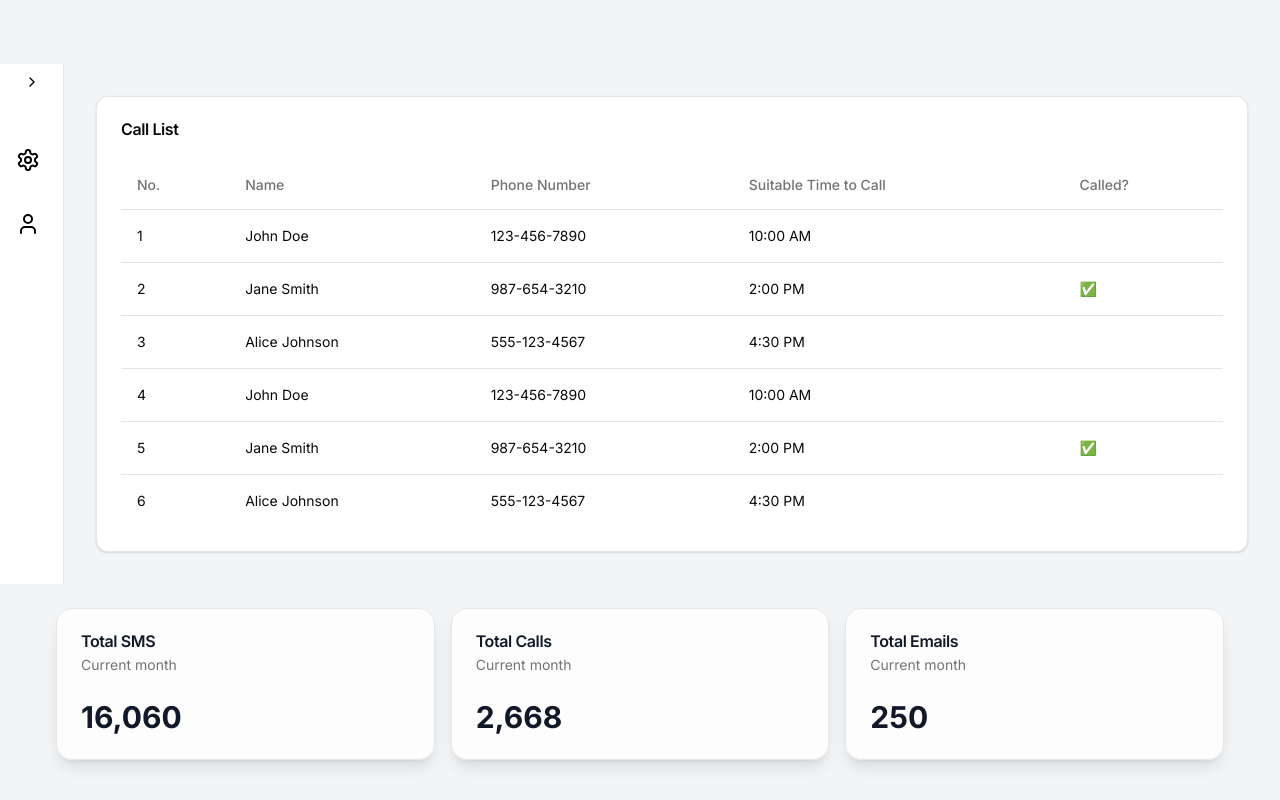
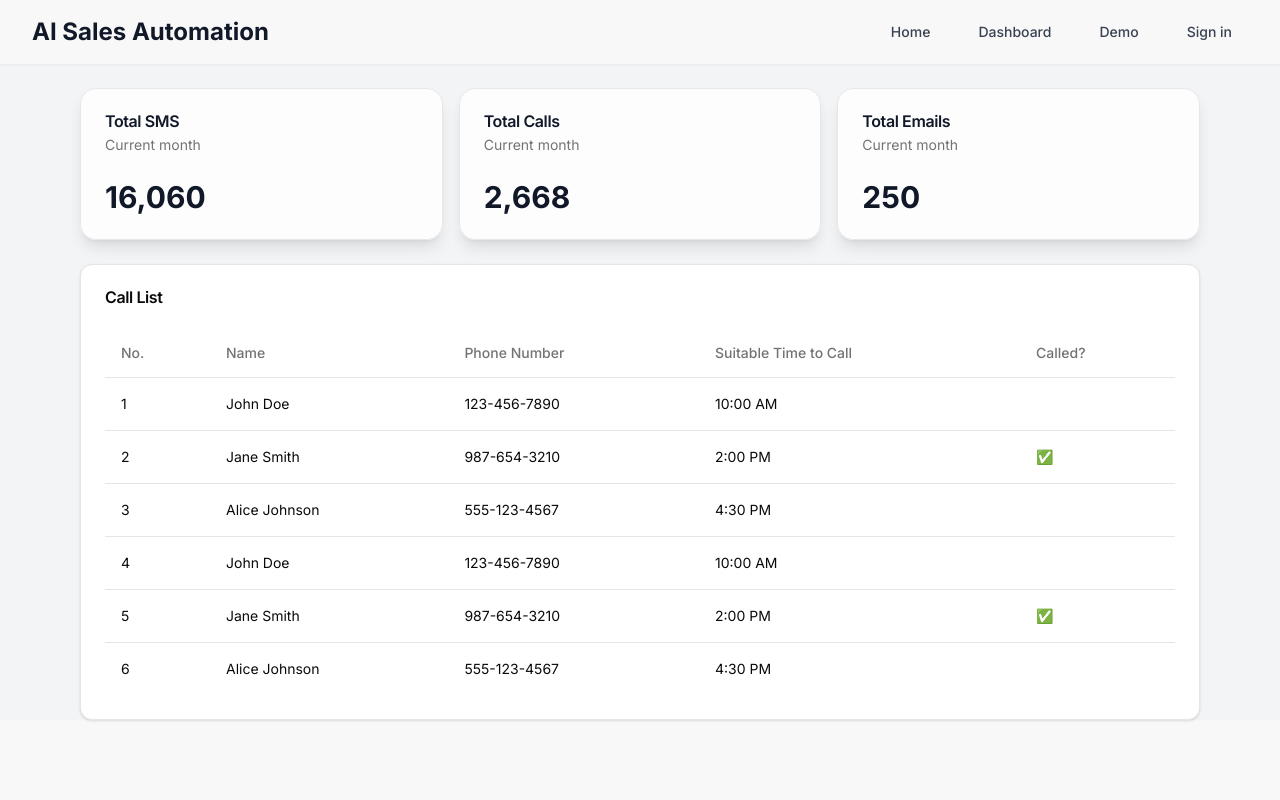
Before and after one commit to l1ak1l/AI-Sales-Automation-Front-end, a Next.js app: page /calling in a window 1280 px wide. Built offline with nearby package versions, Linux system fonts and the light colour scheme.

Commit message:
navbar responsive + calling page responsive

```diff
--- a/app/calling/page.tsx
+++ b/app/calling/page.tsx
@@ -13,6 +13,8 @@ import { Sidebar } from "@/components/sidebar";
 import { Button } from "@/components/ui/button";
 import { CardSpotlightComponent } from "@/components/card-spotlight";
 import { Briefcase, CheckSquare, Heart } from "lucide-react";
+import { Navbar } from "@/components/navbar"
+
 import { Card, CardContent, CardHeader, CardTitle, CardDescription } from "@/components/ui/card";
 
 
@@ -27,10 +29,54 @@ export default function CallingPage() {
     ];
 
     return (
-        <div className="min-h-screen bg-gray-100">
-            <div className="flex pt-16 flex-wrap">
+        <div className="w-full bg-gray-100">
+            <div className="">
+                <Navbar />
+
+            </div>
+
+
+
+            {/* <div className="hidden md:block">
                 <Sidebar />
-                <div className="flex-1 p-8 text-black min-w-screen">
+            </div>  */}
+
+
+
+            <div className="flex flex-wrap">
+                <div className="flex-1 justify-center px-5 py-6 md:px-10 lg:px-20">
+                    <div className="grid gap-4 md:grid-cols-2 lg:grid-cols-3">
+                        <Card className="bg-white/80 text-gray-900 backdrop-blur-sm border border-gray-200 rounded-2xl shadow-lg">
+                            <CardHeader>
+                                <CardTitle>Total SMS</CardTitle>
+                                <CardDescription>Current month</CardDescription>
+                            </CardHeader>
+                            <CardContent>
+                                <p className="text-3xl font-bold text-gray-900">16,060</p>
+                            </CardContent>
+                        </Card>
+                        <Card className="bg-white/80 text-gray-900 backdrop-blur-sm border border-gray-200 rounded-2xl shadow-lg">
+                            <CardHeader>
+                                <CardTitle>Total Calls</CardTitle>
+                                <CardDescription>Current month</CardDescription>
+                            </CardHeader>
+                            <CardContent>
+                                <p className="text-3xl font-bold text-gray-900">2,668</p>
+                            </CardContent>
+                        </Card>
+                        <Card className="bg-white/80 text-gray-900 backdrop-blur-sm border border-gray-200 rounded-2xl shadow-lg">
+                            <CardHeader>
+                                <CardTitle>Total Emails</CardTitle>
+                                <CardDescription>Current month</CardDescription>
+                            </CardHeader>
+                            <CardContent>
+                                <p className="text-3xl font-bold text-gray-900">250</p>
+                            </CardContent>
+                        </Card>
+                    </div>
+
+                </div>
+                <div className="w-full px-5 md:px-10 lg:px-20">
                     <Card>
                         <CardHeader>
                             <CardTitle>Call List</CardTitle>
@@ -61,42 +107,10 @@ export default function CallingPage() {
                         </CardContent>
                     </Card>
                 </div>
+            </div>
 
-                <div className="container ">
-                    <div className="flex-1 justify-center p-6">
-                        <div className="grid gap-4 md:grid-cols-2 lg:grid-cols-3">
-                            <Card className="bg-white/80 text-gray-900 backdrop-blur-sm border border-gray-200 rounded-2xl shadow-lg">
-                                <CardHeader>
-                                    <CardTitle>Total SMS</CardTitle>
-                                    <CardDescription>Current month</CardDescription>
-                                </CardHeader>
-                                <CardContent>
-                                    <p className="text-3xl font-bold text-gray-900">16,060</p>
-                                </CardContent>
-                            </Card>
-                            <Card className="bg-white/80 text-gray-900 backdrop-blur-sm border border-gray-200 rounded-2xl shadow-lg">
-                                <CardHeader>
-                                    <CardTitle>Total Calls</CardTitle>
-                                    <CardDescription>Current month</CardDescription>
-                                </CardHeader>
-                                <CardContent>
-                                    <p className="text-3xl font-bold text-gray-900">2,668</p>
-                                </CardContent>
-                            </Card>
-                            <Card className="bg-white/80 text-gray-900 backdrop-blur-sm border border-gray-200 rounded-2xl shadow-lg">
-                                <CardHeader>
-                                    <CardTitle>Total Emails</CardTitle>
-                                    <CardDescription>Current month</CardDescription>
-                                </CardHeader>
-                                <CardContent>
-                                    <p className="text-3xl font-bold text-gray-900">250</p>
-                                </CardContent>
-                            </Card>
-                        </div>
-                    </div>
 
-                </div>
-            </div>
         </div>
+
     );
 }
--- a/app/page.tsx
+++ b/app/page.tsx
@@ -146,8 +146,8 @@ export default function Home() {
               <h4 className="font-bold text-xl mb-6">Legal</h4>
               <ul className="space-y-4">
                 <li>
-                  <Link href="#" className="text-gray-400 hover:text-white text-lg">
-                    Privacy
+                  <Link href="/calling" className="text-gray-400 hover:text-white text-lg">
+                    Calling
                   </Link>
                 </li>
                 <li>
--- a/components/navbar.tsx
+++ b/components/navbar.tsx
@@ -1,40 +1,60 @@
-import Link from "next/link"
-import { Button } from "@/components/ui/button"
+import { useState } from "react";
+import Link from "next/link";
+import { Button } from "@/components/ui/button";
+import { Menu, X } from "lucide-react"; // Icons for the hamburger menu
 
 export function Navbar() {
+  const [isOpen, setIsOpen] = useState(false);
+
   return (
-    <nav className="bg-[#f8f8f8] shadow-sm">
+    <nav className="w-full bg-[#f8f8f8] shadow-sm">
       <div className="max-w-7xl mx-auto px-4 sm:px-6 lg:px-8">
-        <div className="flex justify-between h-16">
-          <div className="flex">
+        <div className="flex justify-between h-16 items-center">
+          {/* Logo */}
           <Link href="/" className="flex-shrink-0 flex items-center">
             <span className="text-2xl font-bold text-gray-900">AI Sales Automation</span>
           </Link>
-          </div>
-          <div className="flex items-center space-x-4">
+
+          {/* Desktop Links (Hidden on small screens) */}
+          <div className="hidden md:flex items-center space-x-4">
             <Link href="/">
-              <Button variant="ghost" className="text-gray-700 hover:text-gray-900">
-                Home
-              </Button>
+              <Button variant="ghost" className="text-gray-700 hover:text-gray-900">Home</Button>
             </Link>
             <Link href="/dashboard">
-              <Button variant="ghost" className="text-gray-700 hover:text-gray-900">
-                Dashboard
-              </Button>
+              <Button variant="ghost" className="text-gray-700 hover:text-gray-900">Dashboard</Button>
             </Link>
             <Link href="/demo">
-              <Button variant="ghost" className="text-gray-700 hover:text-gray-900">
-                Demo
-              </Button>
+              <Button variant="ghost" className="text-gray-700 hover:text-gray-900">Demo</Button>
             </Link>
             <Link href="/login">
-              <Button variant="ghost" className="text-gray-700 hover:text-gray-900">
-                Sign in
-              </Button>
+              <Button variant="ghost" className="text-gray-700 hover:text-gray-900">Sign in</Button>
             </Link>
           </div>
+
+          {/* Mobile Menu Button (Hidden on larger screens) */}
+          <button className="md:hidden text-gray-900" onClick={() => setIsOpen(!isOpen)}>
+            {isOpen ? <X size={28} /> : <Menu size={28} />}
+          </button>
         </div>
+
+        {/* Mobile Menu (Only visible when toggled) */}
+        {isOpen && (
+          <div className="md:hidden flex flex-col space-y-2 p-4 bg-[#f8f8f8] shadow-md rounded-md">
+            <Link href="/" className="block">
+              <Button variant="ghost" className="w-full text-gray-700 hover:text-gray-900">Home</Button>
+            </Link>
+            <Link href="/dashboard" className="block">
+              <Button variant="ghost" className="w-full text-gray-700 hover:text-gray-900">Dashboard</Button>
+            </Link>
+            <Link href="/demo" className="block">
+              <Button variant="ghost" className="w-full text-gray-700 hover:text-gray-900">Demo</Button>
+            </Link>
+            <Link href="/login" className="block">
+              <Button variant="ghost" className="w-full text-gray-700 hover:text-gray-900">Sign in</Button>
+            </Link>
+          </div>
+        )}
       </div>
     </nav>
-  )
+  );
 }
```
Lines whose indentation alone changed are shown as unchanged.
